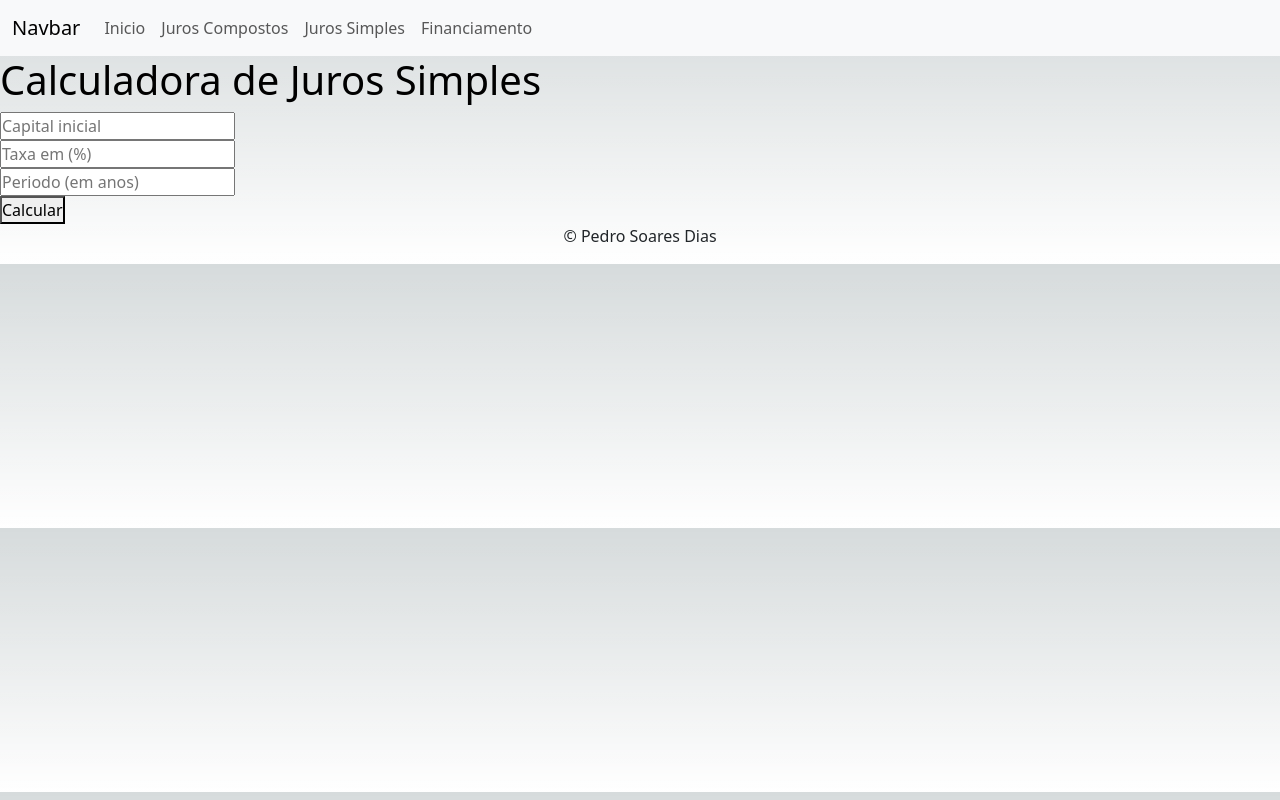
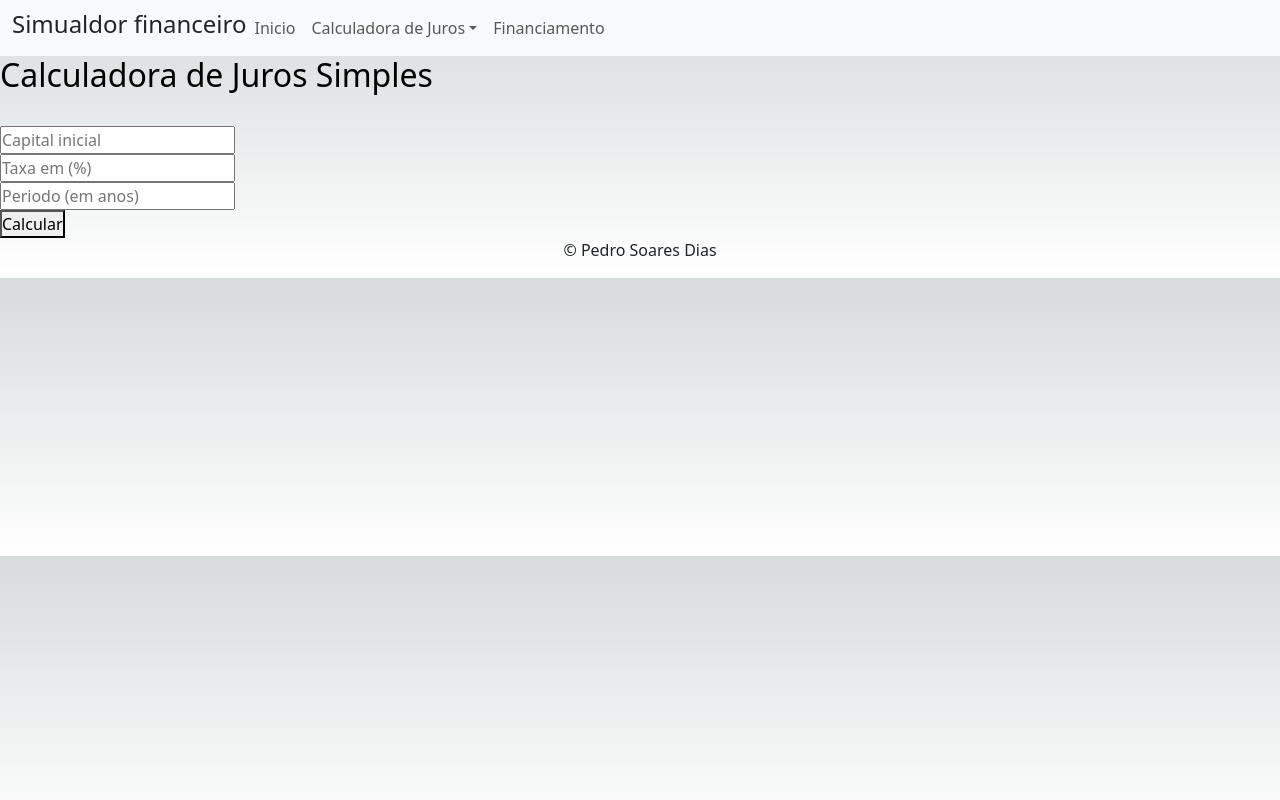
Before and after one commit to PedroSoaresDias/SimuladorFinanceiro, a Next.js app: page /JurosSimples in a window 1280 px wide. Built offline with nearby package versions, Linux system fonts and the light colour scheme.

Commit message:
Coloquando dropdown em juros simples e compostos na barra de navegação e colocando o título do site

```diff
--- a/Components/Navbar.jsx
+++ b/Components/Navbar.jsx
@@ -4,9 +4,9 @@ export default function Navbar() {
   return (
     <nav className="navbar navbar-expand-lg bg-body-tertiary">
       <div className="container-fluid">
-        <a className="navbar-brand" href="#">
-          Navbar
-        </a>
+        <div>
+          <h4 className="text-dark">Simualdor financeiro</h4>
+        </div>
         <button
           className="navbar-toggler"
           type="button"
@@ -23,9 +23,32 @@ export default function Navbar() {
             <Link className="nav-link" aria-current="page" href={"/"}>
               Inicio
             </Link>
-            <Link className="nav-link" href={"/JurosCompostos"}>Juros Compostos</Link>
-            <Link className="nav-link" href={"/JurosSimples"}>Juros Simples</Link>
-            <Link className="nav-link" href={"/Financiamento"}>Financiamento</Link>
+            <li className="nav-item dropdown">
+              <Link
+                className="nav-link dropdown-toggle"
+                href="#"
+                role="button"
+                data-bs-toggle="dropdown"
+                aria-expanded="false"
+              >
+                Calculadora de Juros
+              </Link>
+              <ul className="dropdown-menu">
+                <li>
+                  <Link className="dropdown-item" href={"/JurosCompostos"}>
+                    Juros Compostos
+                  </Link>
+                </li>
+                <li>
+                  <Link className="dropdown-item" href={"/JurosSimples"}>
+                    Juros Simples
+                  </Link>
+                </li>
+              </ul>
+            </li>
+            <Link className="nav-link" href={"/Financiamento"}>
+              Financiamento
+            </Link>
           </div>
         </div>
       </div>
--- a/src/pages/JurosCompostos/index.js
+++ b/src/pages/JurosCompostos/index.js
@@ -22,7 +22,8 @@ export default function JurosCompostos() {
 
     return (
         <>
-            <h1>Calculadora de Juros Compostos</h1>
+            <h2>Calculadora de Juros Compostos</h2>
+            <br />
             <input type="number" placeholder="Capital" value={capital} onChange={(e) => setCapital(parseFloat(e.target.value))} />
             <br />
             <input type="number" placeholder="aportes mensais" value={valorAporteMensal} onChange={(e) => setValorAporteMensal(parseFloat(e.target.value))} />
--- a/src/pages/JurosSimples/index.js
+++ b/src/pages/JurosSimples/index.js
@@ -14,7 +14,8 @@ export default function JurosSimples() {
 
     return (
         <>
-            <h1>Calculadora de Juros Simples</h1>
+            <h2>Calculadora de Juros Simples</h2>
+            <br />
             <input type="number" placeholder="Capital inicial" value={capital} onChange={(e) => setCapital(parseFloat(e.target.value))} />
             <br />
             <input type="number" placeholder="Taxa em (%)" value={taxaJurosAnual} onChange={(e) => setTaxaJurosAnual(parseFloat(e.target.value))} />
--- a/src/pages/_app.js
+++ b/src/pages/_app.js
@@ -12,6 +12,7 @@ export default function App({ Component, pageProps }) {
   return (
     <>
       <Head>
+        <title>Simulador Financeiro</title>
         <meta name="viewport" content="width=device-width, initial-scale=1.0" />
       </Head>
 
--- a/src/pages/index.js
+++ b/src/pages/index.js
@@ -9,8 +9,7 @@ export default function Home() {
   return (
     <>
       <Head>
-        <title>Create Next App</title>
-        <meta name="description" content="Generated by create next app" />
+        <meta name="description" content="Faça uma simulação de investimento como Juros Simples e Compostos, e financiamento tipo SAC" />
         <meta name="viewport" content="width=device-width, initial-scale=1" />
         <link rel="icon" href="/favicon.ico" />
       </Head>
```
